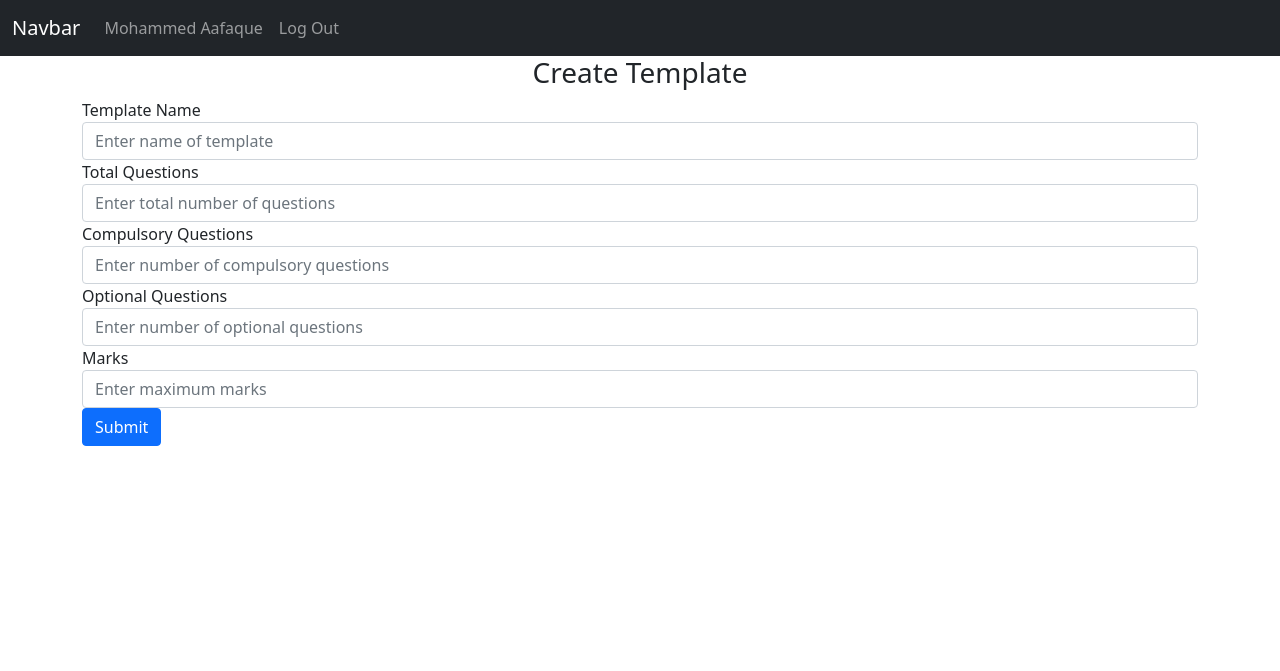
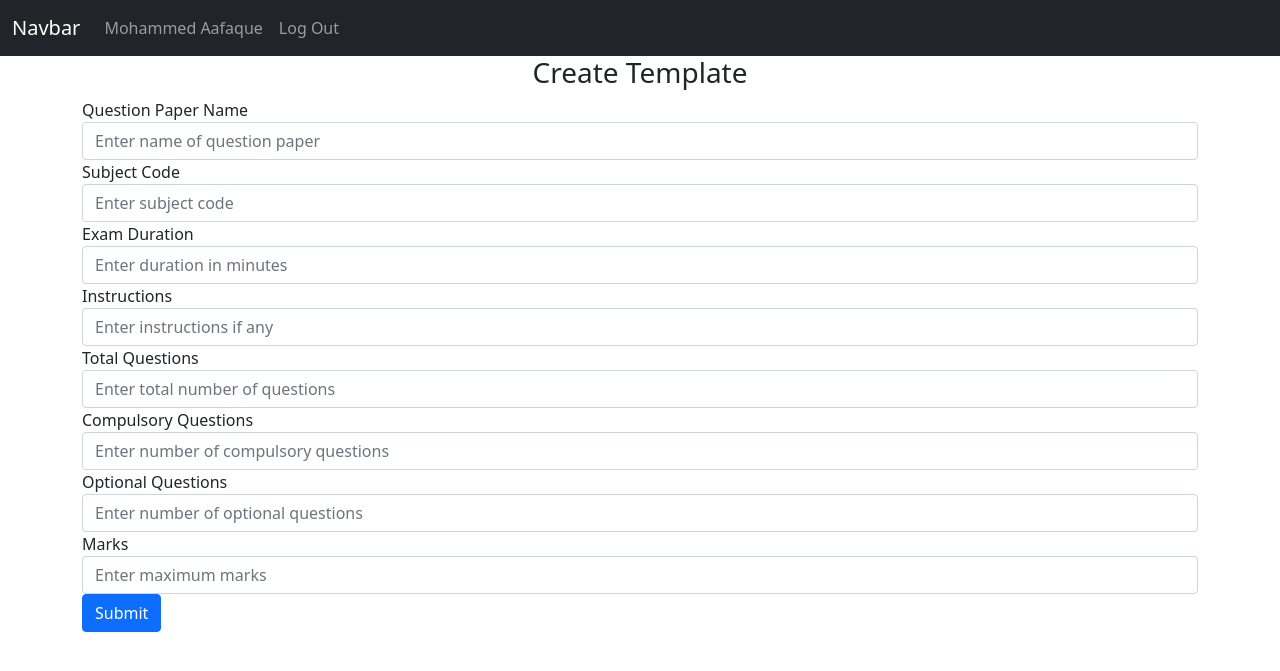
Before and after one commit to MohammedAafaque/Automatic-Question-Paper-Generator, a Flask app: page /generate/1/1/create in a window 1280 px wide. Shown: the top 671 px of the page. Run offline with Flask 2, Linux system fonts and the light colour scheme; a user stored in the database is signed in; data comes from the database, SQL or seed files in the repository; both versions use the stored data as it was after the commit.

Commit message:
Added pdf functionality

```diff
--- a/website/models.py
+++ b/website/models.py
@@ -22,6 +22,9 @@ class Subquestion(db.Model):
 class Template(db.Model):
     id = db.Column(db.Integer, primary_key=True)
     name = db.Column(db.String(100))
+    subject_code = db.Column(db.String(50))
+    duration = db.Column(db.Integer)
+    instructions = db.Column(db.String(5000))
     totalQ = db.Column(db.Integer)
     compulsoryQ = db.Column(db.Integer)
     optionalQ = db.Column(db.Integer)
--- a/website/templates/base.html
+++ b/website/templates/base.html
@@ -10,6 +10,7 @@
       integrity="sha384-1BmE4kWBq78iYhFldvKuhfTAU6auU8tT94WrHftjDbrCEXSU1oBoqyl2QvZ6jIW3"
       crossorigin="anonymous"
     />
+    <link rel="stylesheet" href="../static/styles.css">
     <title>{% block title %}{% endblock %}</title>
   </head>
   <body>
--- a/website/templates/formatInfo.html
+++ b/website/templates/formatInfo.html
@@ -3,13 +3,45 @@
 <form method="POST">
   <h3 align="center">Create Template</h3>
   <div class="form-group">
-    <label for="templateName">Template Name</label>
+    <label for="templateName">Question Paper Name</label>
     <input
       type="text"
       class="form-control"
       id="templateName"
       name="templateName"
-      placeholder="Enter name of template"
+      placeholder="Enter name of question paper"
+    />
+  </div>
+  <div class="form-group">
+    <label for="subjectCode">Subject Code</label>
+    <input
+      type="text"
+      class="form-control"
+      id="subjectCode"
+      name="subjectCode"
+      placeholder="Enter subject code"
+    />
+  </div>
+  <div class="form-group">
+    <label for="duration">Exam Duration</label>
+    <input
+      type="number"
+      min="0"
+      max="1440"
+      class="form-control"
+      id="duration"
+      name="duration"
+      placeholder="Enter duration in minutes"
+    />
+  </div>
+  <div class="form-group">
+    <label for="instructions">Instructions</label>
+    <input
+      type="text"
+      class="form-control"
+      id="instructions"
+      name="instructions"
+      placeholder="Enter instructions if any"
     />
   </div>
   <div class="form-group">
--- a/website/templates/showTemplate.html
+++ b/website/templates/showTemplate.html
@@ -1,5 +1,6 @@
 {% extends "base.html" %} {% block title %} Display Template {% endblock %} {%
-block content %} {% for sub in subquestions %} {% if sub.question_number <=
+block content %}
+<form method="POST">{% for sub in subquestions %} {% if sub.question_number <=
 compulsory %}
 <h1>Question {{sub.question_number}}</h1>
 {% set count = namespace(value=1) %} {% for queinfo in sub.subques %}
@@ -22,4 +23,5 @@ if (sub.question_number - compulsory)%2 !=0 %}
 {% endif %} {% endif %} {% endfor %}
 <br />
 <button type="submit" class="btn btn-primary">Generate paper</button>
+</form>
 {% endblock %}
--- a/website/views.py
+++ b/website/views.py
@@ -1,10 +1,11 @@
 from typing import Optional
-from flask import Blueprint, redirect, render_template, request, flash, jsonify, url_for
+from flask import Blueprint, redirect, render_template, request, flash, jsonify, url_for, Flask, make_response
 from flask_login import login_required, current_user
 from . import db
-import json
-
-from website.models import Semester, Subject, Module, Question, Subquestion, Template, Subquestiondetails
+import json, random
+import numpy as np
+import pdfkit
+from website.models import User, Semester, Subject, Module, Question, Subquestion, Template, Subquestiondetails
 
 views = Blueprint('views', __name__)
 
@@ -201,6 +202,9 @@ def displayTemplates(semId, subId):
 def createTemplate(semId, subId):
     if request.method == 'POST':
         user=current_user
+        subject_code = request.form.get('subjectCode')
+        duration = request.form.get('duration')
+        instructions = request.form.get('instructions')
         name = request.form.get('templateName')
         total = int(request.form.get('totalQuestions'))
         compulsory = int(request.form.get('compulsoryQuestions'))
@@ -212,7 +216,7 @@ def createTemplate(semId, subId):
         # elif ((compulsory+optional) != total):
         #     flash("Total questions are not equal to compulsory & optional questions", category="error")
         else:
-            new_template = Template(name=name, totalQ=total, compulsoryQ=compulsory, optionalQ=optional, marks=marks,user_id=user.id )
+            new_template = Template(name=name, subject_code=subject_code, duration=duration, instructions=instructions, totalQ=total, compulsoryQ=compulsory, optionalQ=optional, marks=marks,user_id=user.id )
             db.session.add(new_template)
             db.session.commit()
             return redirect(url_for('views.addSubquestion', semId=semId, subId=subId, tempId=new_template.id))
@@ -267,6 +271,41 @@ def setTemplate(semId, subId, tempId, params):
 
 @views.route('/generate/<semId>/<subId>/<tempId>/show', methods=['POST', 'GET'])
 def showTemplate(semId, subId, tempId):
+    if request.method == "POST":
+        return redirect(url_for('views.questionPaper', semId=semId, subId=subId, tempId=tempId))
     temp = Template.query.filter_by(id=tempId).first()
     sub = Subject.query.filter_by(id=subId).first()
     return render_template("showTemplate.html", user=current_user, subquestions=temp.subquestions, compulsory=temp.compulsoryQ, optional=temp.optionalQ, subject=sub)
+
+@views.route('/generate/<semId>/<subId>/<tempId>/question_paper', methods=['POST', 'GET'])
+def questionPaper(semId, subId, tempId):
+    user = User.query.filter_by(id=current_user.id).first()
+    sub = Subject.query.filter_by(id=subId).first()
+    temp = Template.query.filter_by(id=tempId).first()
+    sem = Semester.query.filter_by(id=semId).first()
+    final_questions = []
+    for question in temp.subquestions:
+        for subquestion in question.subques:
+            module = Module.query.filter_by(module_name=subquestion.module).first()
+            ques = Question.query.filter_by(module_id=module.id)
+            list_of_ques = []
+            for ques in module.questions:
+                # MAIN IMPORTANT UPDATE
+                # if ques.question_category == subquestion.bloom:
+                if ques.question_category == 0:
+                    list_of_ques.append(ques.question_content)
+            ran = random.choice(list_of_ques)
+            if ran not in final_questions:
+                final_questions.append(ran)
+            else:
+                main_list = np.setdiff1d(list_of_ques, final_questions)
+                final_questions.append(random.choice(main_list))
+    # return render_template("questionPaper.html", user=current_user, temp=temp, sem=sem, sub=sub, questions=temp.subquestions, questions_list=final_questions, subquestions=temp.subquestions, compulsory=temp.compulsoryQ, optional=temp.optionalQ, subject=sub)
+
+    config = pdfkit.configuration(wkhtmltopdf="C:\\Program Files\\wkhtmltopdf\\bin\\wkhtmltopdf.exe")
+    rendered = render_template("questionPaper.html", user=current_user, temp=temp, sem=sem, sub=sub, questions=temp.subquestions, questions_list=final_questions, subquestions=temp.subquestions, compulsory=temp.compulsoryQ, optional=temp.optionalQ, subject=sub)
+    pdf = pdfkit.from_string(rendered, False, configuration=config)
+    response = make_response(pdf)
+    response.headers['Content-Type'] = 'application/pdf'
+    response.headers['Content-Disposition'] = 'inline; filename=Question Paper.pdf'
+    return response
```
Also changed, not shown: website/static/css/main.css (added, +30 -0 lines), website/templates/questionPaper.html (added, +59 -0 lines), website/database.db.
